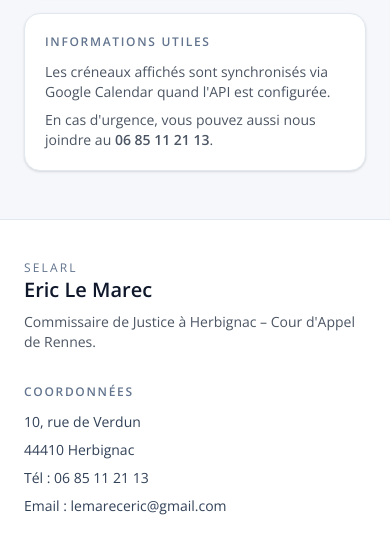
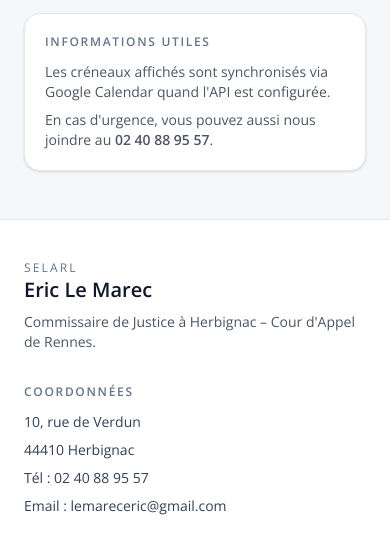
Before and after one commit to camillelemarec/ericlemarec, a Next.js app in the folder site-le-marec/: page /rendez-vous in a window 390 px wide. Shown: the part 1840-2378 px from the top of the page. Built offline with nearby package versions, Linux system fonts and the light colour scheme; no server answers.

Commit message:
Remplace le numéro personnel par le numéro fixe de l'étude sur tout le site.
Suppression du mobile client des pages contact, footer et rendez-vous pour éviter son indexation par Google.

Made-with: Cursor

```diff
--- a/site-le-marec/src/app/contact/page.tsx
+++ b/site-le-marec/src/app/contact/page.tsx
@@ -35,7 +35,7 @@ export default function ContactPage() {
               </div>
               <div className="mt-3 space-y-2 text-sm text-slate-700">
                 <div>Adresse : 10, rue de Verdun – 44410 Herbignac</div>
-                <div>Téléphone : 06 85 11 21 13</div>
+                <div>Téléphone : 02 40 88 95 57</div>
                 <div>Email : lemareceric@gmail.com</div>
               </div>
             </div>
--- a/site-le-marec/src/app/rendez-vous/page.tsx
+++ b/site-le-marec/src/app/rendez-vous/page.tsx
@@ -42,7 +42,7 @@ export default function RendezVousPage() {
                 </p>
                 <p>
                   En cas d&apos;urgence, vous pouvez aussi nous joindre au{" "}
-                  <strong>06 85 11 21 13</strong>.
+                  <strong>02 40 88 95 57</strong>.
                 </p>
               </div>
             </div>
--- a/site-le-marec/src/components/footer.tsx
+++ b/site-le-marec/src/components/footer.tsx
@@ -24,7 +24,7 @@ export function Footer() {
             <ul className="mt-3 space-y-2">
               <li>10, rue de Verdun</li>
               <li>44410 Herbignac</li>
-              <li>Tél : 06 85 11 21 13</li>
+              <li>Tél : 02 40 88 95 57</li>
               <li>Email : lemareceric@gmail.com</li>
             </ul>
           </div>
```
